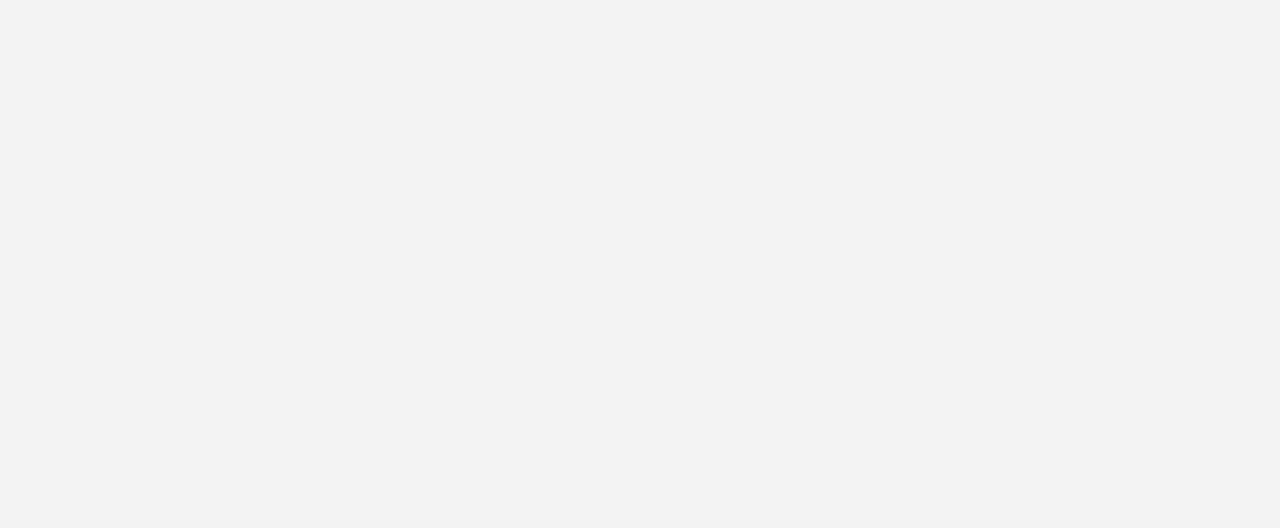
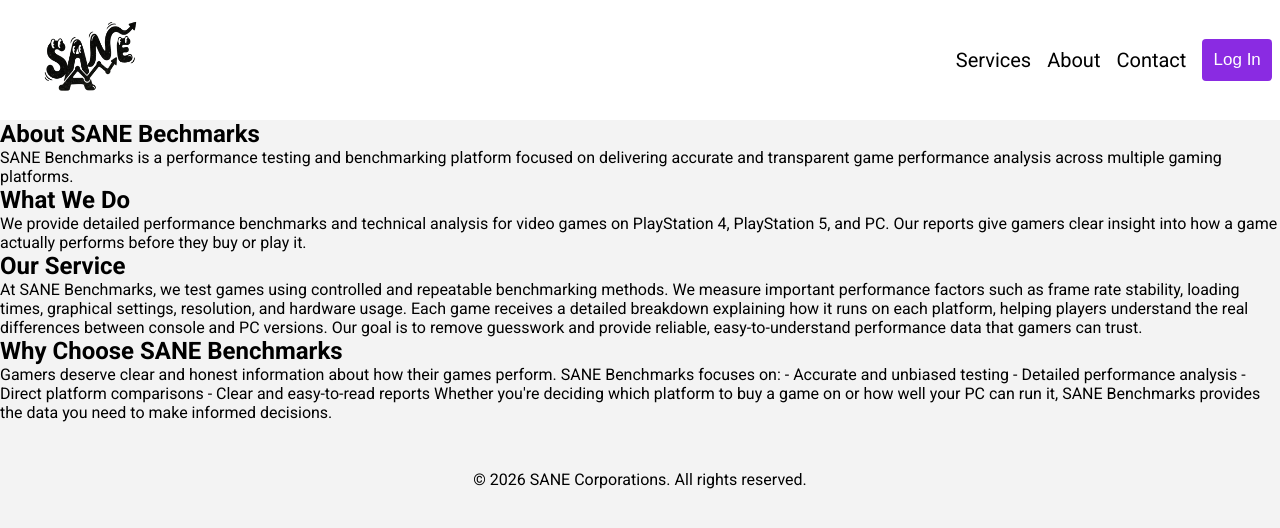
Before and after one commit to TapasPulis/SANE_Benchmarks, a React (Vite) app: page /about in a window 1280 px wide. Before the commit this address had no page. Shown: the top 528 px of the page. Built offline with nearby package versions, Linux system fonts and the light colour scheme.

Commit message:
Added about page

```diff
--- a/src/App.tsx
+++ b/src/App.tsx
@@ -1,6 +1,7 @@
 import { Route, Routes } from "react-router-dom";
 import MainLayout from "./layouts/main.layout";
 import HomePage from "./pages/home.page";
+import AboutPage from "./pages/about.page";
 
 function App() {
   return (
@@ -8,6 +9,7 @@ function App() {
       <Routes>
         <Route element={<MainLayout />}>
           <Route path="/" element={<HomePage />} />
+          <Route path="/about" element={<AboutPage />} />
         </Route>
       </Routes>
     </>
--- a/src/components/navbar.component.tsx
+++ b/src/components/navbar.component.tsx
@@ -4,7 +4,7 @@ const NavbarComponent = () => {
   return (
     <header className="navbar">
       <nav>
-        <Link to="/">
+        <Link to="/" className="logo">
           <img src="/src/assets/sanelogo.png" alt="Company Logo" />
         </Link>
         <Link to="/services" className="nav-link">
--- a/src/index.css
+++ b/src/index.css
@@ -41,8 +41,10 @@ body {
   opacity: 0.5;
 }
 
+.navbar nav .logo {
+  margin-right: auto;
+}
 .navbar nav img {
-  margin-right: 60rem;
   height: 100px;
   width: 160px;
 }
--- /dev/null
+++ b/src/pages/about.page.tsx
@@ -0,0 +1,44 @@
+const AboutPage = () => {
+  return (
+    <div>
+      <h2>About SANE Bechmarks</h2>
+      <p>
+        SANE Benchmarks is a performance testing and benchmarking platform
+        focused on delivering accurate and transparent game performance analysis
+        across multiple gaming platforms.
+      </p>
+
+      <h2>What We Do</h2>
+      <p>
+        We provide detailed performance benchmarks and technical analysis for
+        video games on PlayStation 4, PlayStation 5, and PC. Our reports give
+        gamers clear insight into how a game actually performs before they buy
+        or play it.
+      </p>
+
+      <h2>Our Service</h2>
+      <p>
+        At SANE Benchmarks, we test games using controlled and repeatable
+        benchmarking methods. We measure important performance factors such as
+        frame rate stability, loading times, graphical settings, resolution, and
+        hardware usage. Each game receives a detailed breakdown explaining how
+        it runs on each platform, helping players understand the real
+        differences between console and PC versions. Our goal is to remove
+        guesswork and provide reliable, easy-to-understand performance data that
+        gamers can trust.
+      </p>
+
+      <h2>Why Choose SANE Benchmarks</h2>
+      <p>
+        Gamers deserve clear and honest information about how their games
+        perform. SANE Benchmarks focuses on: - Accurate and unbiased testing -
+        Detailed performance analysis - Direct platform comparisons - Clear and
+        easy-to-read reports Whether you're deciding which platform to buy a
+        game on or how well your PC can run it, SANE Benchmarks provides the
+        data you need to make informed decisions.
+      </p>
+    </div>
+  );
+};
+
+export default AboutPage;
```
